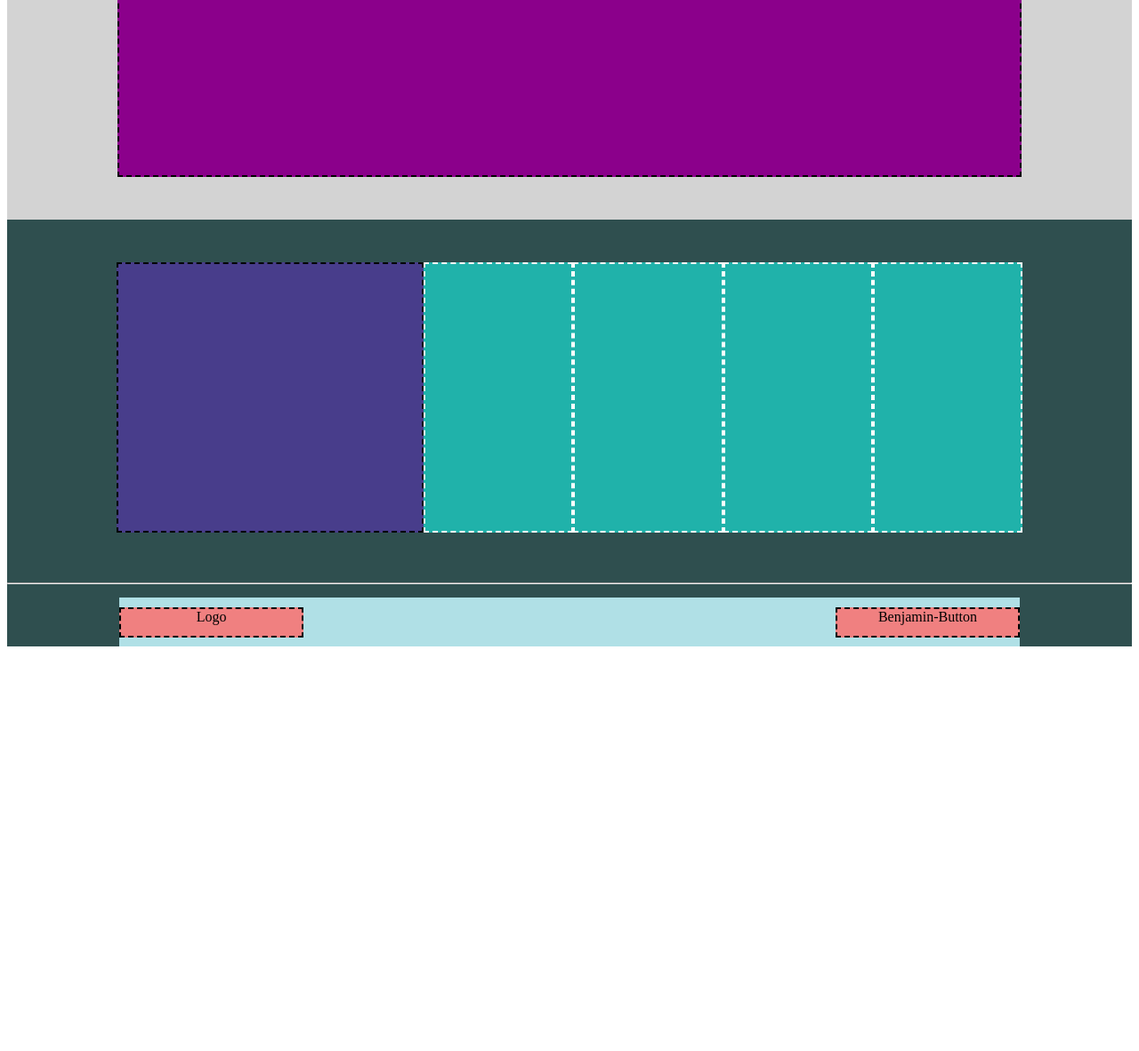
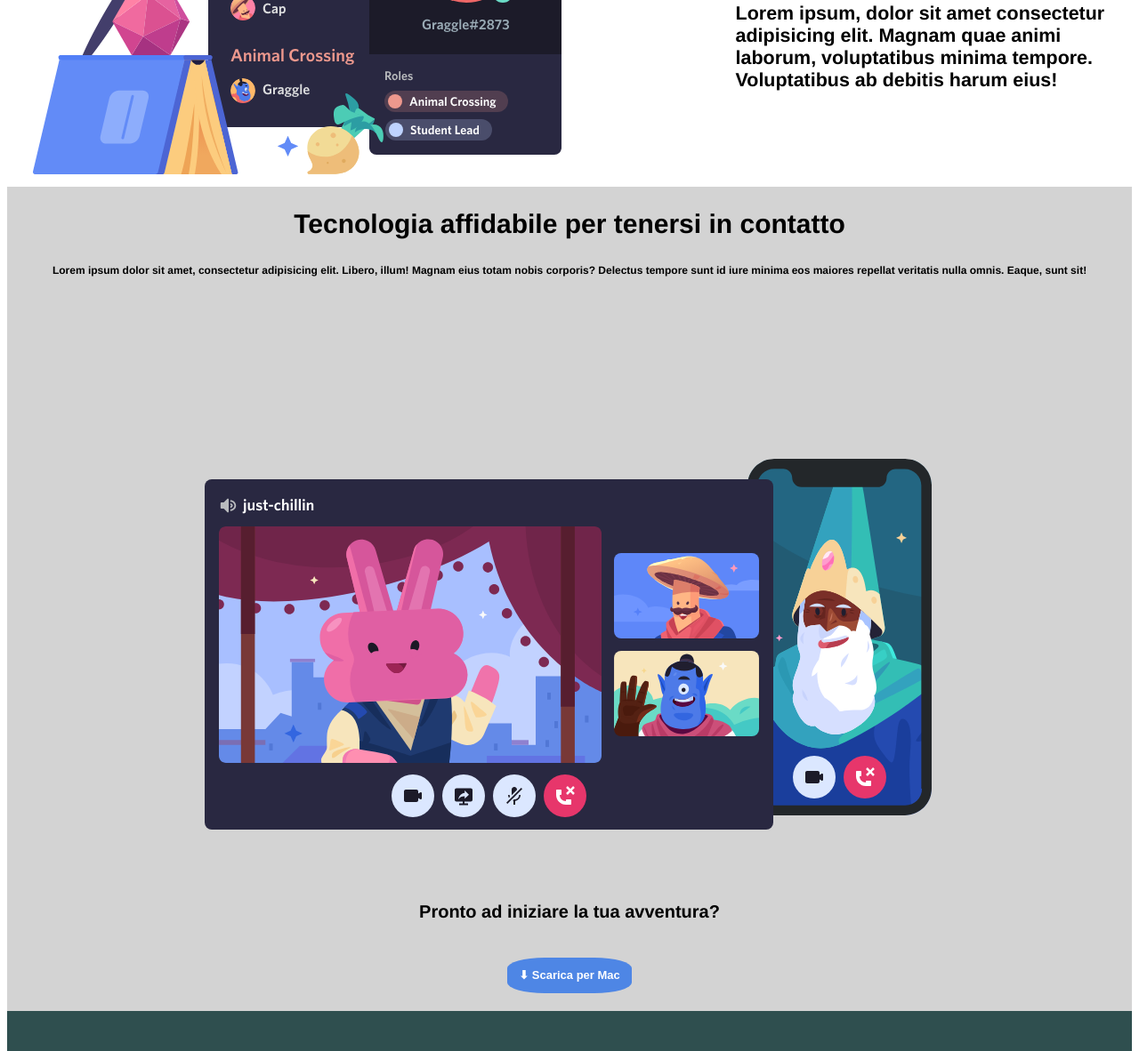
Before and after one commit to danieleinnamorato93/htmlcss-discord, a plain HTML site: page index.html in a window 1280 px wide. Shown: the part 1611-2793 px from the top of the page at 89% size. Before the commit the page ends 2346 px from the top, so only its background shows below. Drawn offline with Linux system fonts and the light colour scheme.

Commit message:
header.done.

```diff
--- a/index.html
+++ b/index.html
@@ -4,10 +4,13 @@
     <meta charset="UTF-8">
     <meta name="viewport" content="width=device-width, initial-scale=1.0">
     <title>Discord</title>
+
     <link rel="stylesheet" href="style.css">
 
 </head>
 <body>
+
+
    <header>
     <nav class="flex-nav-container">
         <div class="logo"><img class="logoimg" src="img/logo.svg" alt="logo-header"></div>
@@ -40,25 +43,29 @@
    <main>
 
     <section class="section-flex-container-W">
-        <div class="square-a">
-        </div>
-        <div class="square-b"></div>
+        <div class="square-a"><img class="img-size" src="img/item1.svg" alt="img1"></div>
+        <div class="square-b"><h2>Un luogo a invito <br> con tutto <br> lo spazio <br> necessario per <br> parlare</h2>
+        <h6>Lorem ipsum, dolor sit amet consectetur adipisicing elit. Magnam quae animi laborum, voluptatibus minima tempore. Voluptatibus ab debitis harum eius!</h6></div>
     </section>
 
     <section class="section-flex-container-G">
-        <div class="square-a"></div>
-        <div class="square-b"></div>
+        <div class="square-a"><img class="img-size" src="img/item2.svg" alt="img2"></div>
+        <div class="square-b"><h2>Dove trovarsi è <br> facile!</h2>
+        <h6>Lorem ipsum, dolor sit amet consectetur adipisicing elit. Magnam quae animi laborum, voluptatibus minima tempore. Voluptatibus ab debitis harum eius! </h6>
     </section>
 
     <section class="section-flex-container-W">
-        <div class="square-a">
-        </div>
-        <div class="square-b"></div>
+        <div class="square-a"><img class="img-size" src="img/item3.svg" alt="img3"></div>
+        <div class="square-b"><h2>Da pochi a un <br> fandom!<br></h2>
+        <h6>Lorem ipsum, dolor sit amet consectetur adipisicing elit. Magnam quae animi laborum, voluptatibus minima tempore. Voluptatibus ab debitis harum eius! </h6>
+
     </section>
 
     <section class="section-flex-container-G-special">
-        <div class="square-c"></div>
-
+        <div class="square-b"><h2>Tecnologia affidabile per tenersi in contatto</h2> <h6>Lorem ipsum dolor sit amet, consectetur adipisicing elit. Libero, illum! Magnam eius totam nobis corporis? Delectus tempore sunt id iure minima eos maiores repellat veritatis nulla omnis. Eaque, sunt sit!</h6></div>
+        <div class="square-c"><img src="img/item4-big.svg" alt="item4"></div>
+        <div><h3>Pronto ad iniziare la tua avventura?</h3></div>
+        <button class="btn-mac"><span>&#x2B07;</span> Scarica per Mac</button>
     </section>
    </main>
 
--- a/style.css
+++ b/style.css
@@ -6,7 +6,7 @@ header {
     background-size: cover;
 }
 body {
-    font-family: font-family: Whitney, 'Helvetica Neue', Helvetica, Arial, sans-serif;
+    font-family: 'Whitney', 'Helvetica Neue', Helvetica, Arial, sans-serif;
 }
 
 footer{
@@ -51,9 +51,6 @@ footer{
     color: white;
     font-size: 10px;
 }
-
-
-
 
 .login {
     min-width: 19%;
@@ -123,23 +120,25 @@ footer{
     align-items: center;
     min-height: 300px;
     background-color:white;
+    padding: 10px;
 }
+
 .section-flex-container-G {
     display: flex;
     flex-direction: row-reverse;
     justify-content: center;
     align-items: center;
-    min-width: 600px;
     min-height: 300px;
     background-color:lightgray;
+    padding: 10px;
 }
+
 .section-flex-container-G-special {
     display: flex;
-    flex-direction: row;
+    flex-direction: column;
     justify-content: center;
     align-items: center;
-    min-width: 600px;
-    min-height: 600px;
+    min-height: 300px;
     background-color:lightgray;
 }
 .section-flex-container-B {
@@ -162,24 +161,52 @@ footer{
 
 .square-a{
     min-height: 250px;
-    min-width: 60%;
-    background-color:lightcoral;
-    border: 2px dashed black;
+    min-width: 65%;
 }
+
+
 
 .square-b{
     min-height: 250px;
     min-width: 20%;
-    background-color: darkcyan;
-    border: 2px dashed black;
+    font-size: 2.0em;
+
 }
 
+
+
 .square-c{
-    min-height: 500px;
-    min-width: 80%;
-    background-color: darkmagenta;
-    border: 2px dashed black;
+    min-height: 250px;
+    min-width: 20%;
+
     }
+.section-flex-container-G-special  h2 {
+   text-align: center;
+    font-size: 30px;
+}
+.section-flex-container-G-special  h3 {
+    text-align: center;
+     font-size: 20px;
+ }
+
+.section-flex-container-G-special h6 {
+    text-align: center;
+     font-size: 12px;
+ }
+
+ .section-flex-container-G-special .btn-mac {
+    width: 140px;
+    height: 40px;
+    border-radius: 30%;
+    text-align: center;
+    border: none;
+    font-size: 13px;
+    font-weight: bold;
+    margin: 20px;
+    background-color: rgb(78, 134, 229);
+    color: white;
+}
+
 
     .column-big {
         min-height: 300px;
```
